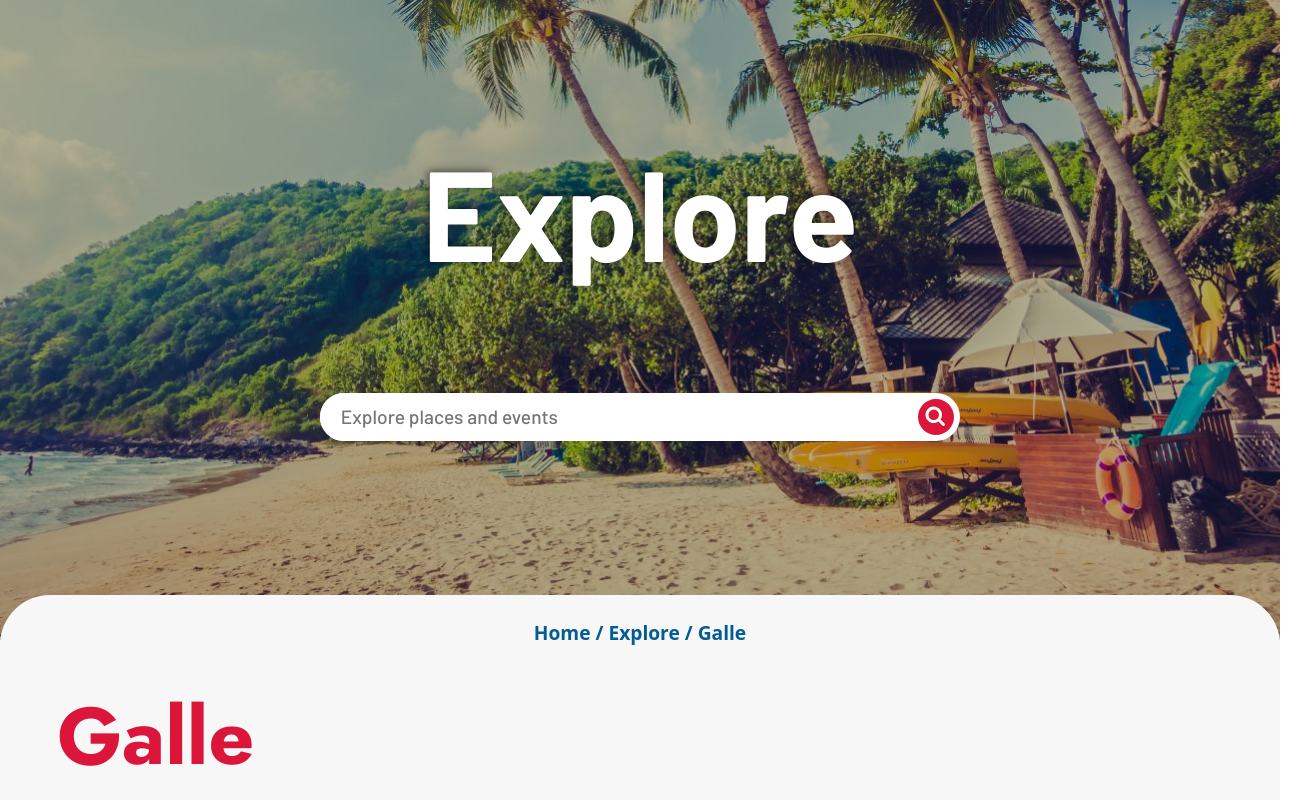
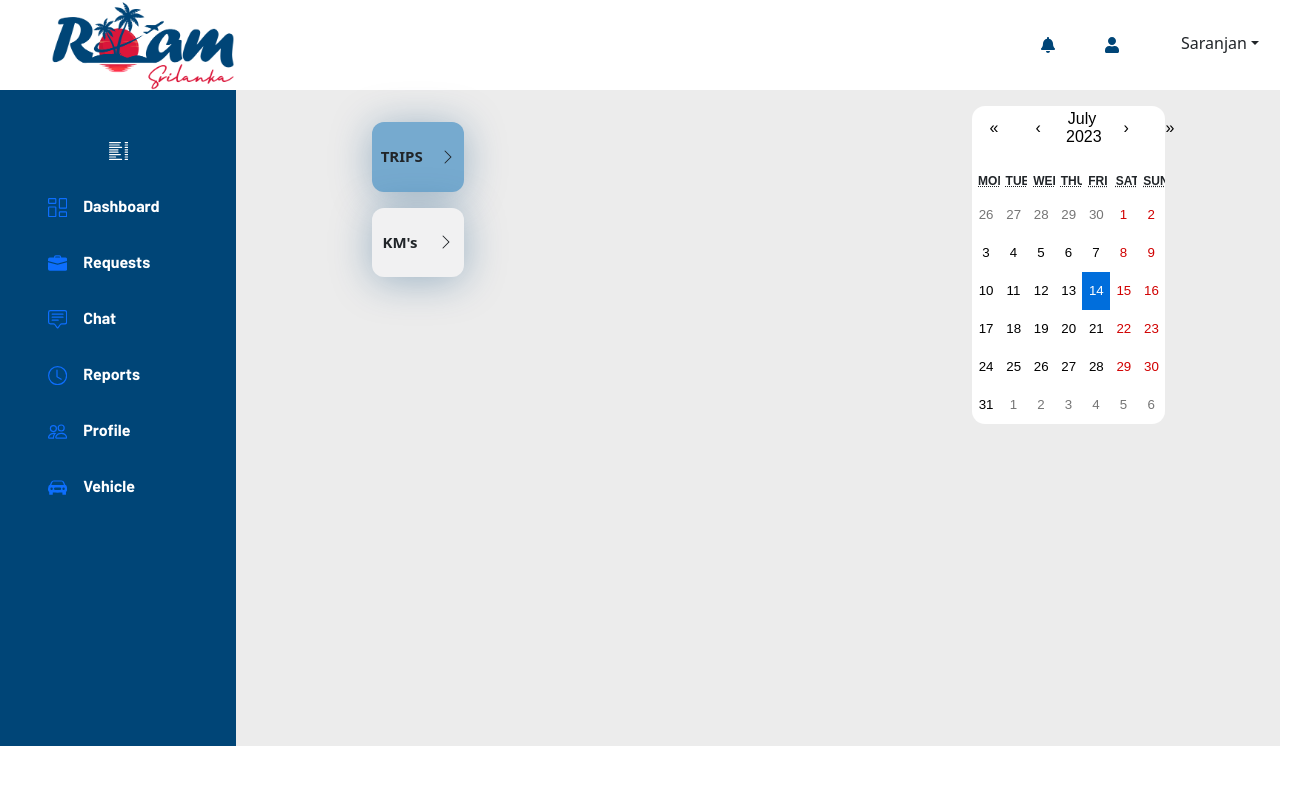
Before and after one commit to Saitharsan24/RoamSrilanka, a React (Create React App) app: page /driver/dashboard in a window 1280 px wide. Shown: the top 800 px of the page, 1316 px wide, since content can reach past the window. Built offline with nearby package versions, Linux system fonts and the light colour scheme.

Commit message:
Driver dashboard

```diff
--- a/src/App.js
+++ b/src/App.js
@@ -1,17 +1,12 @@
 import React from "react";
 import "./App.css";
-import Explore from "./pages/explore";
-import Footer from "./components/footer";
-import ExploreView from "./pages/explore-view";
+
+import { Sidebar } from "react-pro-sidebar";
+import Routing from './routes/Routing';
 
 function App() {
   return (
-
-    <>
-      <ExploreView />
-      <Footer/>
-    </>
-
+    <Routing/>
   );
 }
 
--- a/src/pages/driver/dashboard.js
+++ b/src/pages/driver/dashboard.js
@@ -2,16 +2,67 @@ import React from "react";
 import "bootstrap/dist/css/bootstrap.css";
 import Headeruser from "../../components/headerusers";
 import DriverSidebar from "./../../components/driver-sidebar";
+import * as Icon from "react-bootstrap-icons";
+import Calendar from "react-calendar";
+import { useState } from "react";
 
-function driver() {
+const data = {
+    labels: ['Jan', 'Feb', 'Mar', 'Apr', 'May', 'Jun'],
+    datasets: [{
+       data: [12,15,16,17,18,19]
+    }],
+    label: 'Trips',
+}
+const options = {}
+
+function Driver() {
+    const [value, setValue] = useState(new Date());
     return(
         <div>
             <Headeruser />
             <div style={{ backgroundColor: "#ECECEC" }} className="d-flex flex-row column-gap-2 col-12">
                 <DriverSidebar />
+                <div className="d-flex w-100 gap-3 p-2 flex-row ms-5" >
+                    <div className="d-flex col-8 gap-3 p-2 flex-lg-row flex-md-column flex-column">
+                        <div className="d-flex w-100 gap-3 p-3 flex-column ms-5" >
+                            <div className="box d-flex col-lg-2 col-sm-8 flex-row align-items-center gap-3 p-2 justify-content-around"
+                                style={{ backgroundColor: "#76AACF", borderRadius: "12px" }} >
+                                <div className=" d-flex flex-column ">
+                                    <p style={{ fontSize: "15px", fontWeight: "bold", marginTop: "1em" }}>
+                                        TRIPS
+                                    </p>
+                                </div>
+                                <div className="d-flex">
+                                    <Icon.ChevronRight />
+                                </div>
+                            </div>
+                            <div className=" box d-flex col-lg-2 col-sm-8 flex-row align-items-center gap-3 p-2 justify-content-around"
+                                style={{ backgroundColor: "#FFFFF", borderRadius: "12px" }} >
+                                <div className=" d-flex flex-column ">
+                                    <p style={{ fontSize: "15px", fontWeight: "bold" , marginTop: "1em"}}>
+                                        KM's
+                                    </p>
+                                </div>
+                                <div className="d-flex">
+                                    <Icon.ChevronRight />
+                                </div>
+                            </div>
+                        </div>
+                    </div>
+                    <div className="d-flex col-3 gap-3 p-2 flex-lg-row flex-md-column flex-column">
+                        {/* hello */}
+                        <div className="col-3 col-md-12 ">
+                            <Calendar
+                            value={value}
+                            onChange={(d) => setValue(d)}
+                            style={{ borderRadius: "12px" }}
+                            />
+                        </div>
+                    </div>
+                </div>
             </div>
         </div>
     );
 }
 
-export default driver;
+export default Driver;
--- a/src/pages/holidayplanner_profile.js
+++ b/src/pages/holidayplanner_profile.js
@@ -4,14 +4,14 @@ import "../styles/holidayplanner_profile.css";
 import profile from "../assets/images/profile.jpg";
 import { Container, Row, Col, Form } from "react-bootstrap";
 import Sidebar from "../components/holidayplanner-sidebar";
- function Holidayprofile() {
+
+// function Holidayprofile() {
   //   const handleSubmit = (event) => {
   //     event.preventDefault();
   //     // Add your form submission logic here
   //   };
 
-  return (
-    <div></div>
+
       // <React.Fragment>
       //   <div className=" full ">
       //     <Headeruser />
@@ -177,6 +177,19 @@ import Sidebar from "../components/holidayplanner-sidebar";
       //     {/* <Footer /> */}
       //   </div>
       // </React.Fragment>
+
+//   return (
+//     <div>
+//       hello profile
+//     </div>
+//   );
+// }
+
+// export default Holidayprofile;
+
+function Holidayprofile() {
+  return (
+    <div></div>
   );
 }
 
--- a/src/routes/Routing.js
+++ b/src/routes/Routing.js
@@ -1,4 +1,4 @@
-import React from "react";
+import React, {Components} from "react";
 import { BrowserRouter, Routes, Route } from "react-router-dom";
 import "bootstrap/dist/css/bootstrap.css";
 import Header from "../components/Header";
@@ -22,7 +22,8 @@ import AdminUser from '../pages/admin-users';
 import GuideDashoard from '../pages/guide-dashboard';
 import Driver from '../pages/driver/dashboard';
 import Admin_change_password from "../pages/admin_change_password";
-import HotelRequest from "../pages/Hotelrequest";
+// import HotelRequest from "../pages/HotelRequest";
+import ExploreView from "../pages/explore-view";
 
 function Routing() {
   return (
@@ -50,6 +51,7 @@ function Routing() {
         <Route path='/hotelRequest' element={<HotelRequest/>}></Route>
         <Route path='/driver/dashboard' element={<Driver/>}></Route>
         <Route path='/Admin_change_password' element={<Admin_change_password/>}></Route>
+        <Route path='/exploreView' element={<ExploreView/>}></Route>
       </Routes>
     </BrowserRouter>
   );
```
Lines whose indentation alone changed are shown as unchanged.
